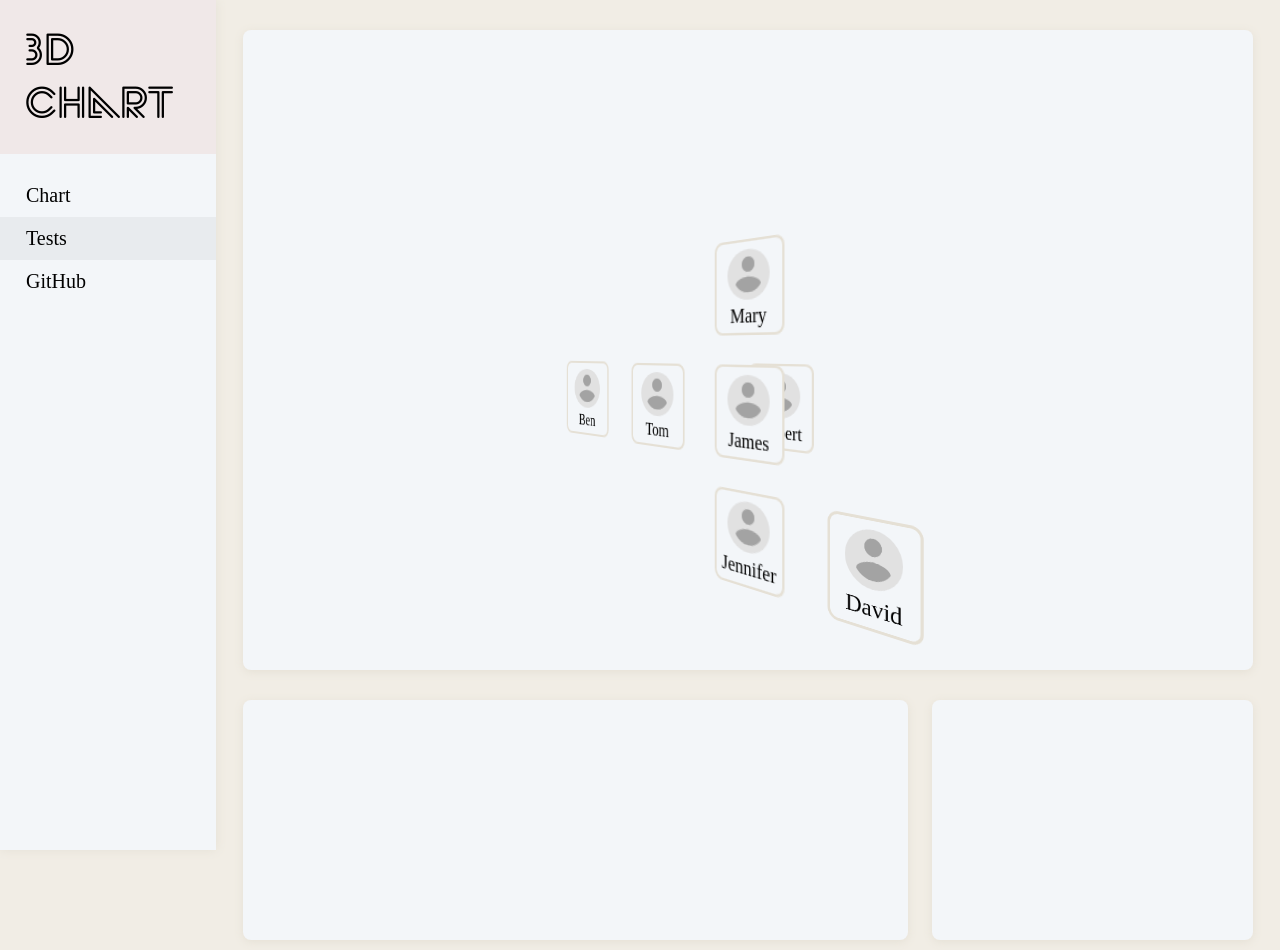
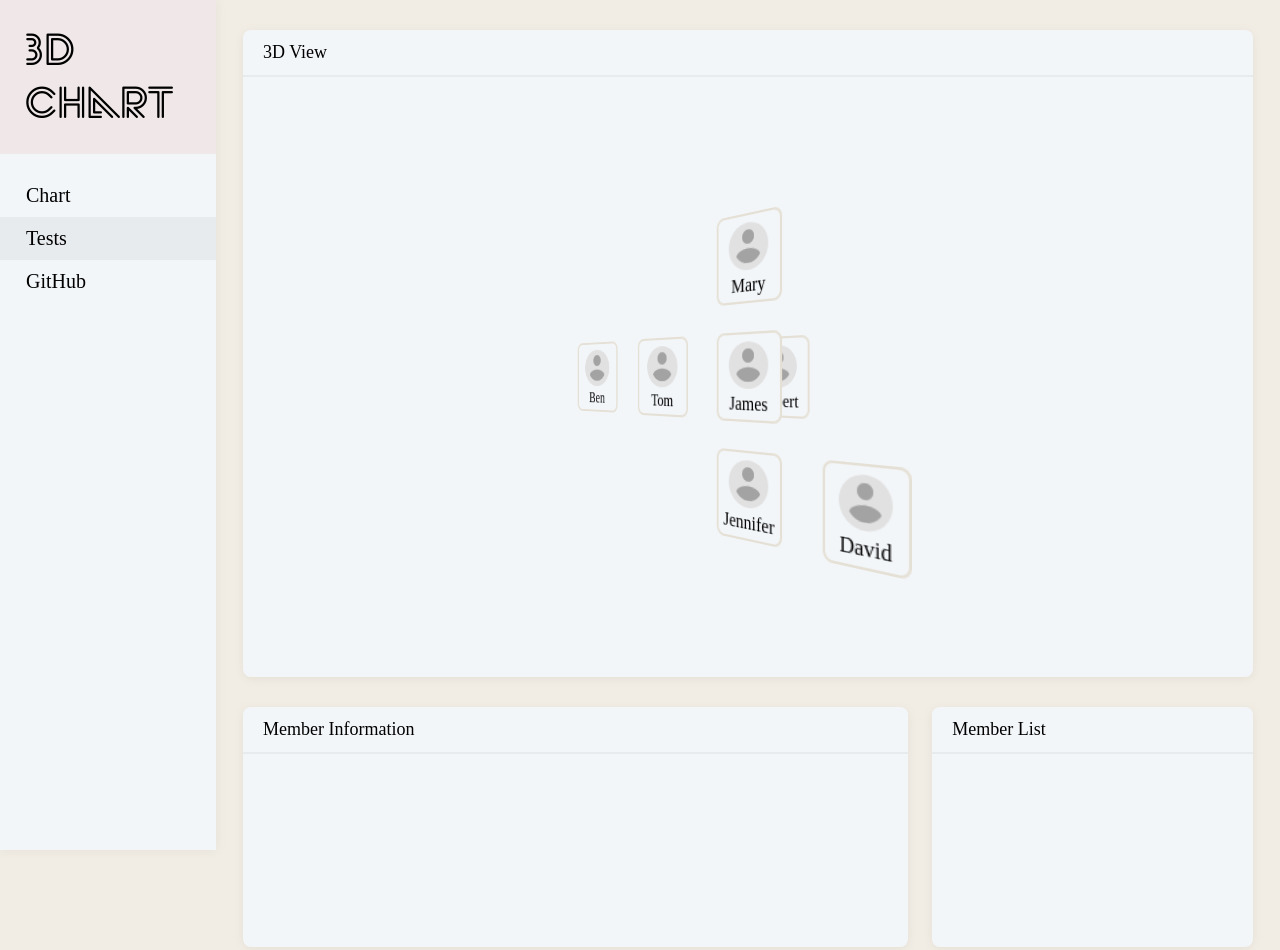
Before and after one commit to 130oclock/3D-organizational-chart, a website: page client/index.html in a window 1280 px wide. Drawn offline with Linux system fonts and the light colour scheme; files that its build step writes are made by us from their sources; files whose address does not match are found by name.

Commit message:
Added image

```diff
--- a/client/chart.css
+++ b/client/chart.css
@@ -1,3 +1,7 @@
+#chart-wrapper {
+  padding: 0px !important;
+}
+
 .chart.body {
   --color-high: #F3F6F9;
   --color-main: #F1EDE5;
@@ -5,7 +9,8 @@
   --color-acc: #F0E8E8;
   --color-text: black;
   padding: 0px;
-  height: 80vh;
+  margin: 0px;
+  height: 75vh;
 
   overflow: hidden;
 	perspective: 500px;
@@ -22,7 +27,7 @@
   width: 100px;
   height: 100px;
   position: absolute;
-  top: 0px;
+  top: calc(44px + 1em);
   right: 0px;
   z-index: 12;
 }
--- a/client/client.js
+++ b/client/client.js
@@ -7,7 +7,7 @@
 var chart = new Chart();
 
 // add nodes
-chart.insert([], new Member(1948, "Mary", "CEO"), new Vec3(0, 0, 0));
+chart.insert([], new Member(1748, "Mary", "CEO"), new Vec3(0, 0, 0));
 chart.insert([DataNode.collection[0]], new Member(2109, "James", "Vice President"), new Vec3(0, -2, 0));
 chart.insert([DataNode.collection[0]], new Member(3977, "Robert", "General Manager"), new Vec3(0, -2, 1));
 let rNode = chart.insert([DataNode.collection[1]], new Member(4226, "Jennifer", "Office Manager"), new Vec3(0, -4, 0));
--- a/client/content.css
+++ b/client/content.css
@@ -127,7 +127,12 @@ body {
 }
 
 .card>div {
-  padding: 20px 20px;
+  padding: 12px 20px;
+}
+
+.card-header {
+  border-bottom: 2px solid var(--color-off-high);
+  display: grid;
 }
 
 
--- a/client/data.js
+++ b/client/data.js
@@ -9,9 +9,9 @@
 class Camera {
   /** Default constructor of class Camera. */
   constructor(WIDTH, HEIGHT) {
-    this.position = new Vec3(4, -1, -6); //Vec3.empty();
+    this.position = new Vec3(4, -2, -6); //Vec3.empty();
     this.rotation = Quaternion.empty();
-    this.target = new Vec3(0, -1, 0);
+    this.target = new Vec3(0, -2, 0);
 
     this.diffAngle = 0;
 
--- a/client/index.html
+++ b/client/index.html
@@ -23,15 +23,20 @@
 				<div class="container-fluid">
 					<div class="row">
 						<div class="col-12">
-							<div id="chart-wrapper" class="card"></div>
+							<div class="card">
+								<div class="card-header"><div>3D View</div></div>
+								<div id="chart-wrapper"></div>
+							</div>
 						</div>
 						<div class="col-8">
 							<div class="card">
+								<div class="card-header"><div>Member Information</div></div>
 								<div id="chart-active"></div>
 							</div>
 						</div>
 						<div class="col-4">
 							<div class="card">
+								<div class="card-header"><div>Member List</div></div>
 								<div id="chart-list"></div>
 							</div>
 						</div>
```
Also changed, not shown: DemoImage.png (added).
